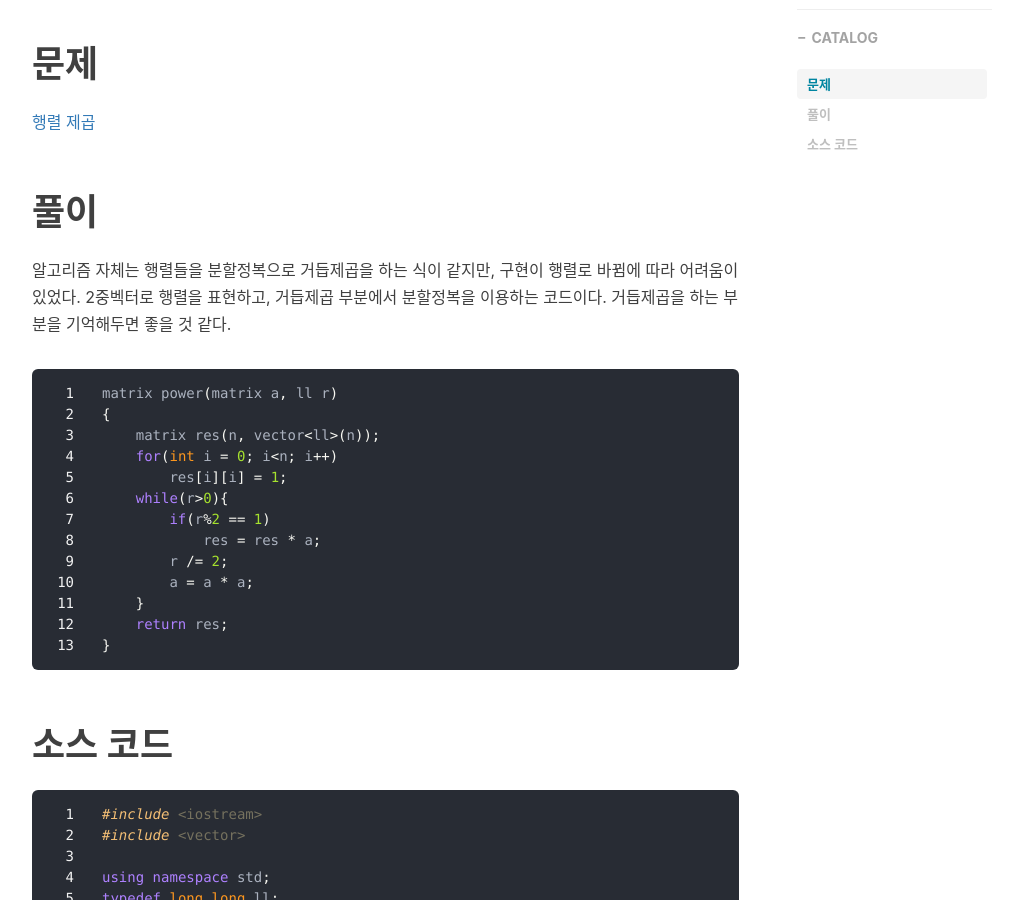
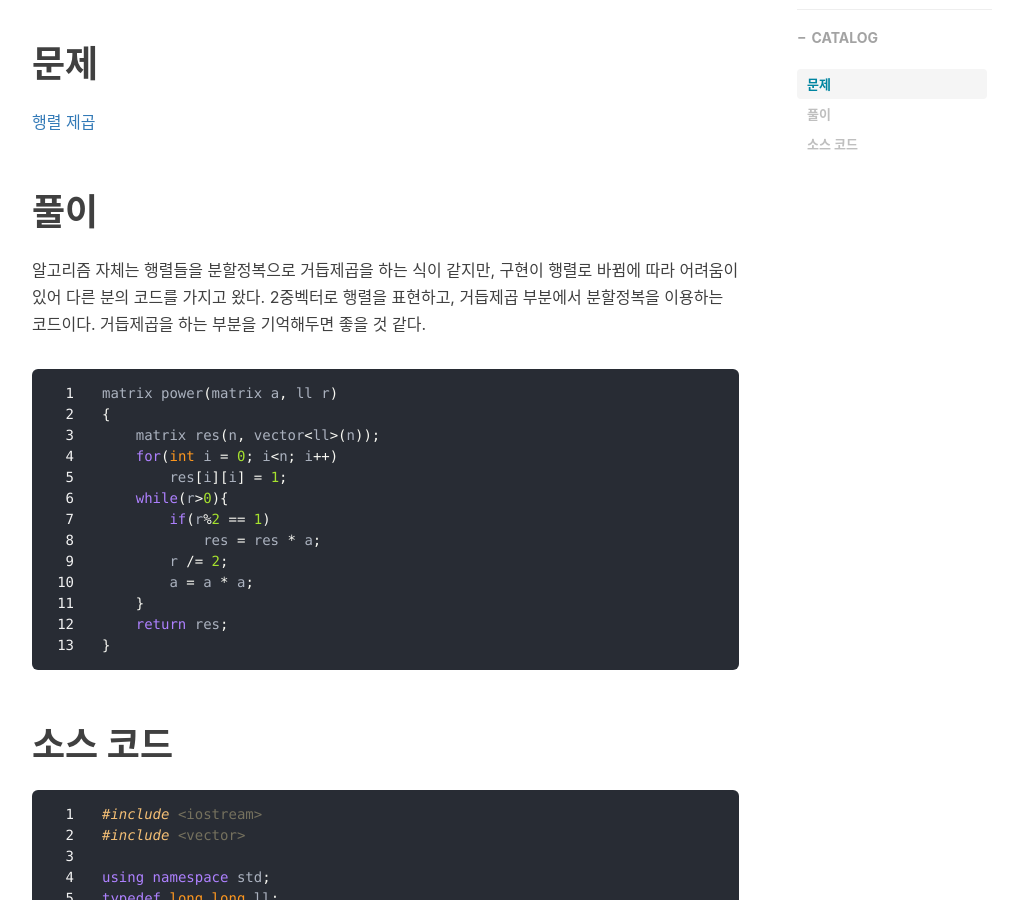
Before and after one commit to scatdelight/scatdelight.github.io, a Jekyll site: the page built from _posts/2021-06-24-BOJ-10830-C++.md, in a window 1280 px wide and 900 px high, scrolled down 614 px. Shown: the whole window, without its empty margins (233-1256 px from the left). Built offline with Jekyll 4.4.1, drawn with Linux system fonts in a browser that asks for light colours; nearby versions of some CDN libraries; some web fonts are replaced; comment, search, counter and statistics services are not loaded.

Commit message:
Update 2021-06-24-BOJ-10830-C++.md

````diff
--- a/_posts/2021-06-24-BOJ-10830-C++.md
+++ b/_posts/2021-06-24-BOJ-10830-C++.md
@@ -16,7 +16,8 @@ tags:
 [행렬 제곱](https://www.acmicpc.net/problem/10830)
 
 # 풀이
-알고리즘 자체는 행렬들을 분할정복으로 거듭제곱을 하는 식이 같지만, 구현이 행렬로 바뀜에 따라 어려움이 있었다. 2중벡터로 행렬을 표현하고, 거듭제곱 부분에서 분할정복을 이용하는 코드이다.
+알고리즘 자체는 행렬들을 분할정복으로 거듭제곱을 하는 식이 같지만, 구현이 행렬로 바뀜에 따라 어려움이 있어 다른 분의 코드를 가지고 왔다.
+2중벡터로 행렬을 표현하고, 거듭제곱 부분에서 분할정복을 이용하는 코드이다.
 거듭제곱을 하는 부분을 기억해두면 좋을 것 같다.
 ``` c++
 matrix power(matrix a, ll r)
````
